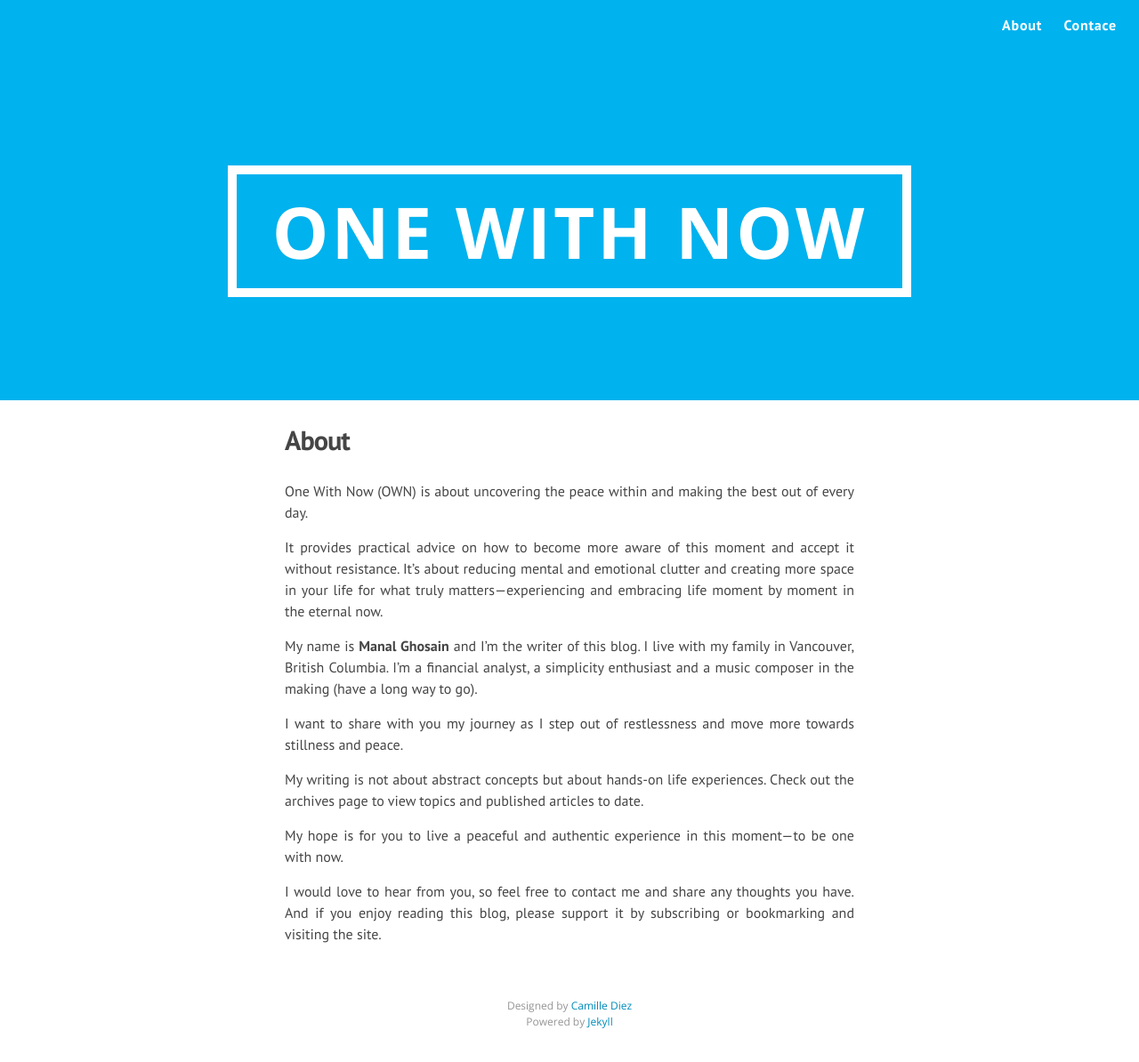
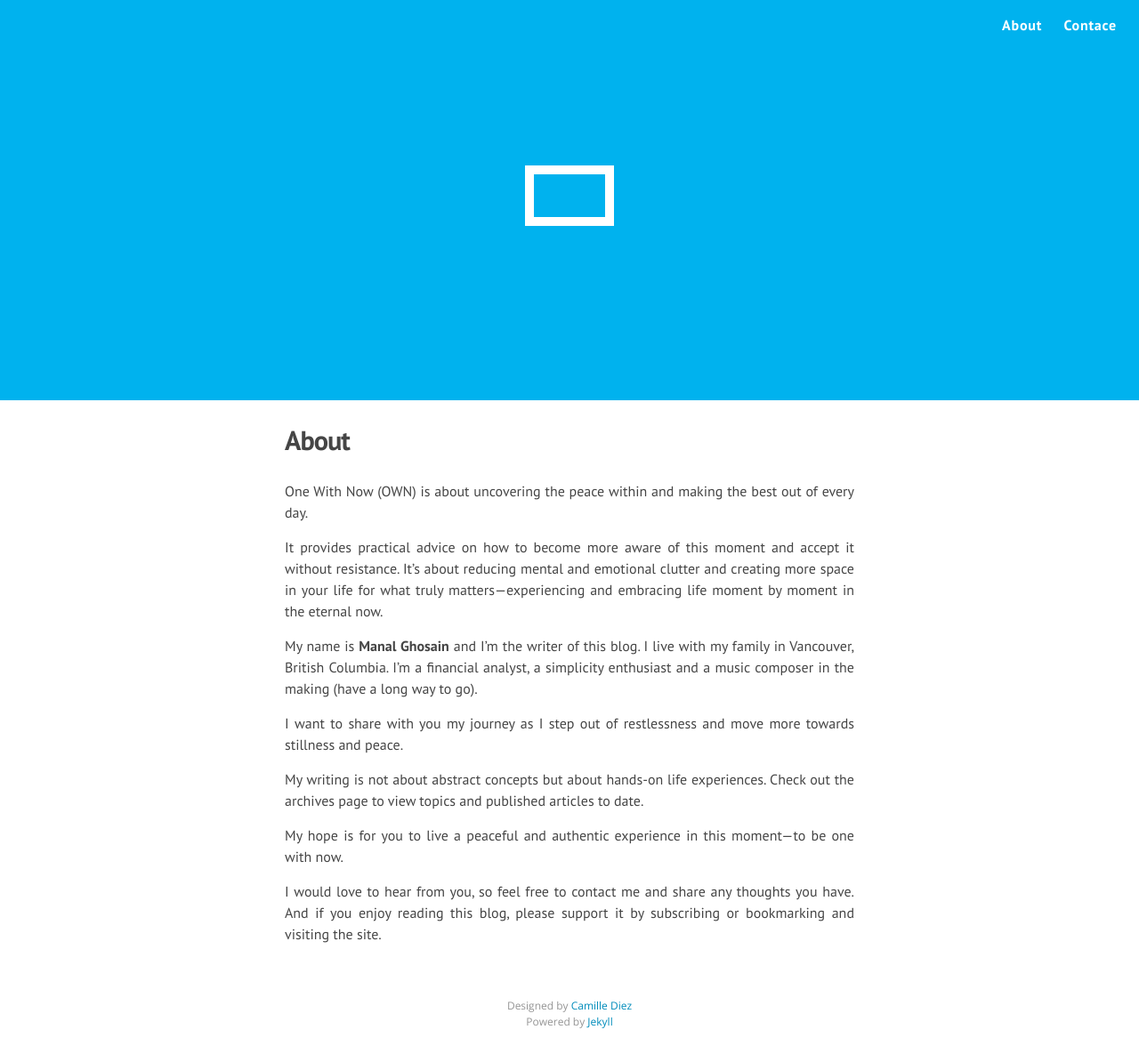
Before and after one commit to onewithnow/onewithnow.github.io, a Jekyll site: the page built from about.md, in a window 1280 px wide. Shown: the whole page at 89% size. Built offline with Jekyll 4.4.1, drawn with Linux system fonts in a browser that asks for light colours; nearby versions of some CDN libraries; Markdown is read by kramdown in place of the engine named in the settings.

Commit message:
config changes

```diff
--- a/_config.yml
+++ b/_config.yml
@@ -1,12 +1,4 @@
-title: ONE WITH NOW
-baseurl: "/"
-url: "http://onewithnow.github.io"
+markdown: redcarpet
+baseurl: /onewithnow.github.io
 permalink: /:title/
-
-markdown: redcarpet
-markdown_ext:  markdown,mkdown,mkdn,mkd,md
-
-redcarpet:
-  extensions: ["tables", "autolink", "strikethrough", "space_after_headers", "fenced_code_blocks"]
-
 exclude: ['README.md']
```
